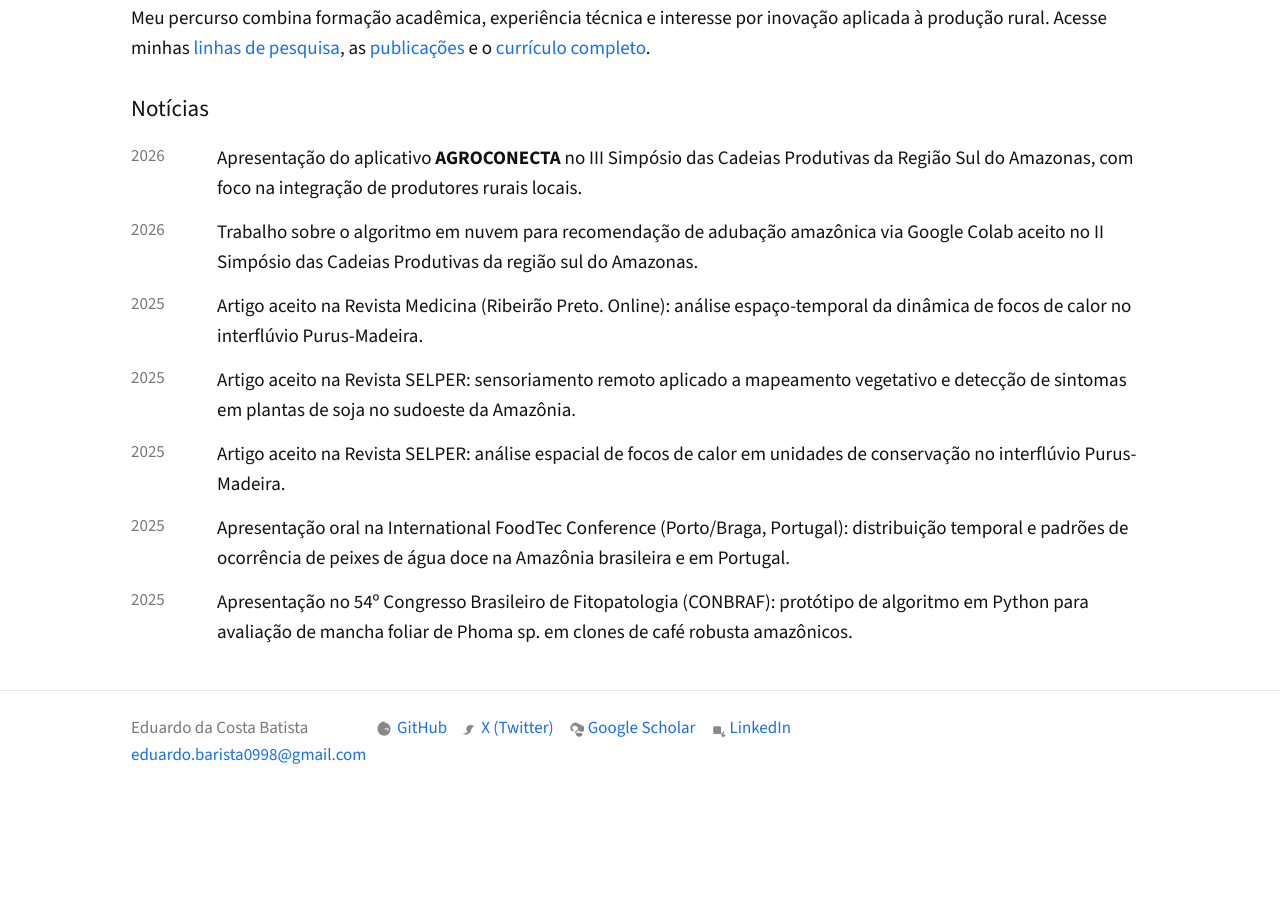
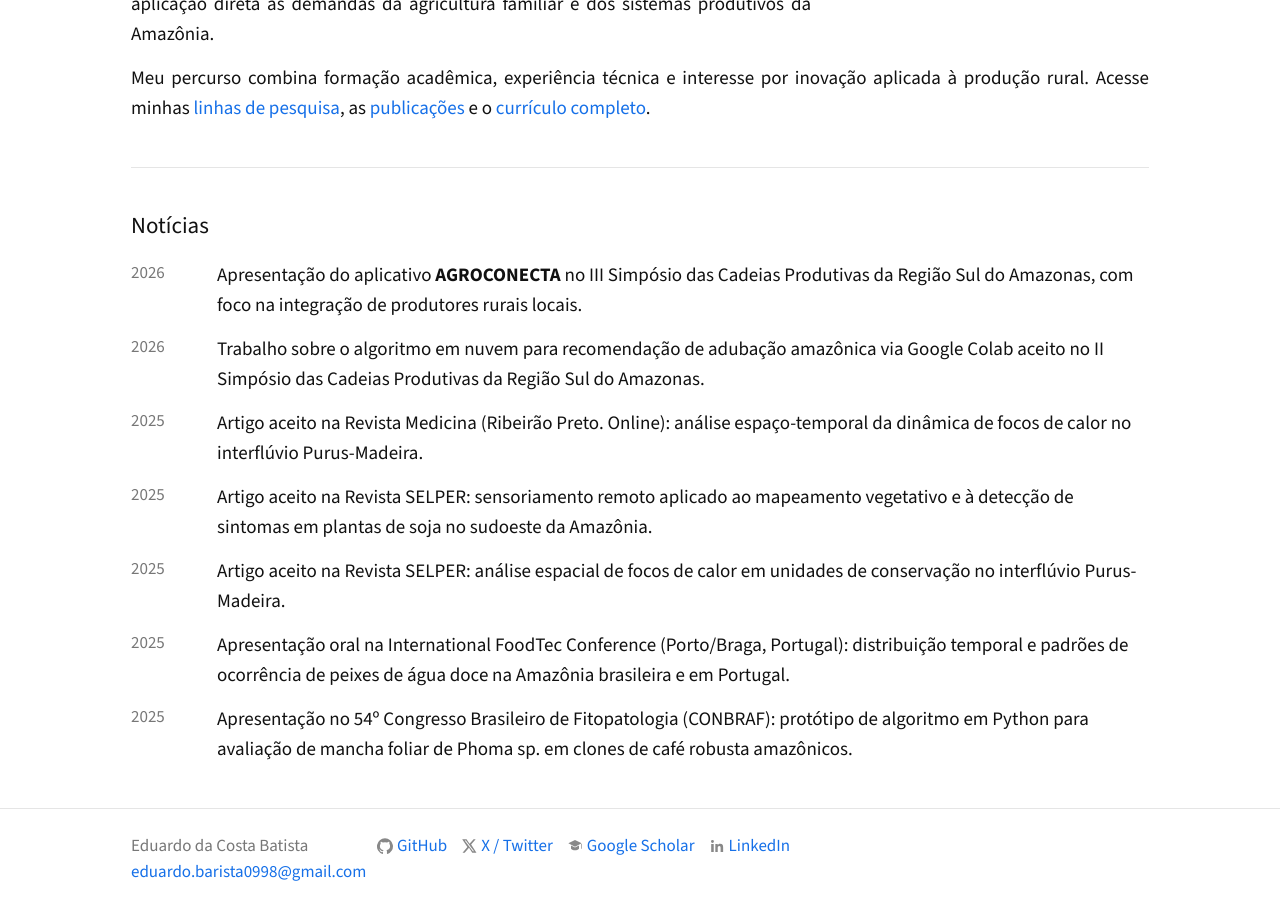
Before and after one commit to eduardobatista-glitch/portfolio_, a plain HTML site: page index.html in a window 1280 px wide. Shown: the part 470-1386 px from the top of the page. Before the commit the page ends 1269 px from the top, so only its background shows below. Drawn offline with nearby package versions, Linux system fonts and the light colour scheme.

Commit message:
Refactor index.html for improved structure and content

```diff
--- a/index.html
+++ b/index.html
@@ -1,14 +1,13 @@
-<!-- index.html -->
 <!DOCTYPE html>
 <html lang="pt-BR">
   <head>
     <meta charset="UTF-8" />
-    <meta name="viewport" content="width=device-width, initial-scale=1.0" />
-    <title>Eduardo da Costa Batista</title>
+    <meta name="viewport" content="width=device-width, initial-scale=1" />
     <meta
       name="description"
-      content="Portfolio acadêmico de Eduardo da Costa Batista"
+      content="Portfólio acadêmico de Eduardo da Costa Batista."
     />
+    <title>Eduardo da Costa Batista</title>
     <link rel="preconnect" href="https://fonts.googleapis.com" />
     <link rel="preconnect" href="https://fonts.gstatic.com" crossorigin />
     <link
@@ -31,15 +30,17 @@
     </header>
 
     <main class="container page-home">
-      <div class="bio-wrap">
+      <section class="about-container" aria-label="Sobre Eduardo">
+        <figure class="about-image">
           <img
-          class="foto"
             src="assets/foto.jpg"
             alt="Foto de Eduardo da Costa Batista"
             width="320"
             height="390"
           />
+        </figure>
 
+        <div class="about-text">
           <p>
             Sou graduando em Engenharia Agronômica pela Universidade Federal do
             Amazonas (UFAM), Campus Humaitá, técnico em Agropecuária pelo IFAM /
@@ -51,17 +52,17 @@
 
           <p>
             No LIOP, participo do monitoramento de desembarques pesqueiros
-          artesanais no Médio Rio Madeira, com foco na metodologia
-          Tecnologia de Baixo Custo Aplicada ao Monitoramento da Pesca em
-          Pequena Escala (TSBCAMPPE), catalogando biomassa, esforço de captura e
-          indicadores de manejo sustentável.
+            artesanais no Médio Rio Madeira, com foco na metodologia Tecnologia
+            de Baixo Custo Aplicada ao Monitoramento da Pesca em Pequena Escala
+            (TSBCAMPPE), catalogando biomassa, esforço de captura e indicadores
+            de manejo sustentável.
           </p>
 
           <p>
             Também desenvolvo atividades em Python e Google Colab para apoio à
-          agrotecnologia, análise de dados ambientais e recomendação técnica em
-          solos, com aplicação direta às demandas da agricultura familiar e dos
-          sistemas produtivos da Amazônia.
+            agrotecnologia, análise de dados ambientais e recomendação técnica
+            em solos, com aplicação direta às demandas da agricultura familiar
+            e dos sistemas produtivos da Amazônia.
           </p>
 
           <p>
@@ -72,81 +73,70 @@
             <a href="curriculo.html">currículo completo</a>.
           </p>
         </div>
+      </section>
 
-      <h2>Notícias</h2>
-
+      <section class="news-section" aria-labelledby="noticias-titulo">
+        <h2 id="noticias-titulo">Notícias</h2>
         <ul class="lista">
           <li>
             <span class="data">2026</span>
-          <div>
             <p>
               Apresentação do aplicativo <strong>AGROCONECTA</strong> no III
               Simpósio das Cadeias Produtivas da Região Sul do Amazonas, com foco
               na integração de produtores rurais locais.
             </p>
-          </div>
           </li>
           <li>
             <span class="data">2026</span>
-          <div>
             <p>
               Trabalho sobre o algoritmo em nuvem para recomendação de adubação
               amazônica via Google Colab aceito no II Simpósio das Cadeias
-              Produtivas da região sul do Amazonas.
+              Produtivas da Região Sul do Amazonas.
             </p>
-          </div>
           </li>
           <li>
             <span class="data">2025</span>
-          <div>
             <p>
               Artigo aceito na Revista Medicina (Ribeirão Preto. Online):
               análise espaço-temporal da dinâmica de focos de calor no
               interflúvio Purus-Madeira.
             </p>
-          </div>
           </li>
           <li>
             <span class="data">2025</span>
-          <div>
             <p>
-              Artigo aceito na Revista SELPER: sensoriamento remoto aplicado a
-              mapeamento vegetativo e detecção de sintomas em plantas de soja no
-              sudoeste da Amazônia.
+              Artigo aceito na Revista SELPER: sensoriamento remoto aplicado ao
+              mapeamento vegetativo e à detecção de sintomas em plantas de soja
+              no sudoeste da Amazônia.
             </p>
-          </div>
           </li>
           <li>
             <span class="data">2025</span>
-          <div>
             <p>
-              Artigo aceito na Revista SELPER: análise espacial de focos de calor
-              em unidades de conservação no interflúvio Purus-Madeira.
+              Artigo aceito na Revista SELPER: análise espacial de focos de
+              calor em unidades de conservação no interflúvio Purus-Madeira.
             </p>
-          </div>
           </li>
           <li>
             <span class="data">2025</span>
-          <div>
             <p>
-              Apresentação oral na International FoodTec Conference (Porto/Braga,
-              Portugal): distribuição temporal e padrões de ocorrência de peixes
-              de água doce na Amazônia brasileira e em Portugal.
+              Apresentação oral na International FoodTec Conference
+              (Porto/Braga, Portugal): distribuição temporal e padrões de
+              ocorrência de peixes de água doce na Amazônia brasileira e em
+              Portugal.
             </p>
-          </div>
           </li>
           <li>
             <span class="data">2025</span>
-          <div>
             <p>
               Apresentação no 54º Congresso Brasileiro de Fitopatologia
               (CONBRAF): protótipo de algoritmo em Python para avaliação de
               mancha foliar de <em>Phoma</em> sp. em clones de café robusta
               amazônicos.
             </p>
-          </div>
           </li>
         </ul>
+      </section>
     </main>
 
     <footer class="site-footer">
@@ -154,39 +144,34 @@
         <div class="footer-col">
           <div class="footer-name">Eduardo da Costa Batista</div>
           <div class="footer-email">
-            <a href="mailto:eduardo.barista0998@gmail.com"
-              >eduardo.barista0998@gmail.com</a
-            >
+            <a href="mailto:eduardo.barista0998@gmail.com">
+              eduardo.barista0998@gmail.com
+            </a>
           </div>
         </div>
 
-        <div class="footer-col footer-social">
+        <div class="footer-col footer-social" aria-label="Redes e perfis">
           <div class="social-link">
             <svg viewBox="0 0 24 24" aria-hidden="true">
-              <path
-                d="M12 .5C5.9.5.8 5.6.8 12c0 5.5 4.4 10.1 10.2 10.1 5.1 0 9.3-4.7 9.3-10.1 0-5.4-4.2-9.9-9.3-9.9zm4.9 7.5c-.5 0-1 .2-1.2.5-.2.2-.3.4-.3.7 0 .4.3.7.7.8.4.1.8.1 1.2-.1.3-.1.5-.4.6-.7.3-.4.5-.9.5-1.4 0-1.9-1.5-3.5-3.4-3.5-1.9 0-3.4 1.6-3.4 3.5 0 1.3.7 2.4 2.1 3.1.5.2 1 .3 1.5.4.4.1.7.2 1 .3.2.2.3.4.3.7 0 .5-.3.9-.9.9h-1.7c-.6 0-1.1-.4-1.5-.9-.4-.4-.6-.8-.6-1.4 0-.6.3-1.1.8-1.4.6-.5 1.4-.6 2.2-.5.7.2 1.4.6 1.8 1.1.4.5.7 1.1.8 1.8.1.4.2.8.2 1.2.1.7-.3 1.2-.8 1.2h-1.2c-.6 0-1.1-.4-1.4-.9-.3-.4-.5-.9-.5-1.4 0-.8.7-1.5 1.5-1.5h.7z"
-              />
+              <path d="M12 .5a12 12 0 0 0-3.8 23.4c.6.1.8-.3.8-.6v-2.2c-3.3.7-4-1.4-4-1.4-.5-1.3-1.3-1.6-1.3-1.6-1.1-.8.1-.8.1-.8 1.2.1 1.8 1.2 1.8 1.2 1.1 1.8 2.8 1.3 3.5 1 .1-.8.4-1.3.8-1.6-2.7-.3-5.5-1.4-5.5-6a4.7 4.7 0 0 1 1.2-3.2 4.3 4.3 0 0 1 .1-3.2s1-.3 3.3 1.2a11.3 11.3 0 0 1 6 0c2.3-1.5 3.3-1.2 3.3-1.2.7 1.7.3 3 .1 3.2a4.7 4.7 0 0 1 1.2 3.2c0 4.6-2.8 5.7-5.5 6 .4.4.8 1 .8 2v3.4c0 .3.2.7.8.6A12 12 0 0 0 12 .5Z" />
             </svg>
             <a href="https://github.com/eduardobatista-glitch" target="_blank" rel="noreferrer">GitHub</a>
           </div>
-
           <div class="social-link">
             <svg viewBox="0 0 24 24" aria-hidden="true">
-              <path d="M22 5.8c-1.2.8-2.6 1.2-3.9 1.5-1.2-.7-2.7-1.2-4.2-1.2-3.4 0-6 2.6-6 6 0 1.1.5 2.1 1.3 2.8-.1 0-.1.1-.1.1 0 1.2.7 2.2 1.6 2.5-.4.1-.8.2-1.2.2-.7 0-1.2-.4-1.8-.8-1.9 1.7-2.6 2.2-4.5 2.2-1 0-1.8-.4-2.7-1.3.8 1 1.8 1.6 2.8 2 1.2.5 2.4.7 3.8.7 3.5 0 6.9-2.1 7.6-5.4.7-1.3 1.2-2.4 1.2-3.8v-.2c.5-.4 1.4-1.2 2.3-2.4z" />
+              <path d="M18.9 2H22l-6.8 7.8L23.2 22h-6.3L12 14.6 5.5 22H2.3l7.3-8.4L1.8 2h6.5l4.5 6.8L18.9 2Zm-1.1 18h1.7L7.3 3.9H5.5L17.8 20Z" />
             </svg>
-            <a href="https://x.com/Eduardo44694421" target="_blank" rel="noreferrer">X (Twitter)</a>
+            <a href="https://x.com/Eduardo44694421" target="_blank" rel="noreferrer">X / Twitter</a>
           </div>
-
           <div class="social-link">
             <svg viewBox="0 0 24 24" aria-hidden="true">
-              <path d="M12 2.3c-4.7 0-8.5 3.8-8.5 8.5 0 3.1 1.8 3.9 3.5 4.5.3.2.4.3.6.4l1.5-2.7c-1.7-.2-2.8-1.4-2.8-2.9 0-2.1 1.8-2.9 3.8-2.9 2.9 0 4.9 2.7 4.9 3.9 0 1.5-1.1 2.9-2.9 3.3-.2.2-.3.3-.5.4l-1.5 2.7c1.5.3 2.9.5 3.8.3.5-.2 1.2-.2 1.9-.2.8 0 1.4.1 2.1.2.5.1.7.2 1 .3 1.9.1 2.8 1.4 2.8 2.3 0 2.4-2.1 3.2-4.9 3.2-3.1 0-5.1-2.1-5.1-4.9 0-2.2 2.1-3.5 3.8-4.1.3-.2.4-.2.6-.2.8.2 1.3.5 1.9.9.6.5 1.2.9 2.1.9h.2c1.4 0 2.8-.4 3.8-1.1.3-.2.4-.2.6-.1.8.2 1.3.5 1.9.9.7.5 1.4 1 2.5 1 1.4 0 2.7-.8 3.7-1.7.3-.2.4-.2.6-.1.7.2 1.1.4 1.7.8.3.2.4.2.6.2.7 0 1.4-.5 1.8-1.1.3-.5.5-1 .5-1.7.1-.9-.1-1.8-.4-2.5-.4-.9-1.2-1.8-2.1-2.5-.9-.7-3-1.2-4.7-1.2-1.5 0-3.1.4-4.2.9-.4.2-.8.5-1.2.8z" />
+              <path d="m2 8 10-5 10 5-10 5L2 8Zm4 3.1 6 3 6-3V16c-3.5 3-8.5 3-12 0v-4.9ZM22 9v7h-1V9h1Z" />
             </svg>
-            <a href="https://scholar.google.com.br/citations?user=D_aGM8UAAAAJ&hl=pt-BR" target="_blank" rel="noreferrer">Google Scholar</a>
+            <a href="https://scholar.google.com.br/citations?user=D_aGM8UAAAAJ&amp;hl=pt-BR" target="_blank" rel="noreferrer">Google Scholar</a>
           </div>
-
           <div class="social-link">
             <svg viewBox="0 0 24 24" aria-hidden="true">
-              <path d="M6.94 7.98A2.15 2.15 0 0 0 4.8 10.1v7.2a2.15 2.15 0 0 0 2.14 2.15h7.26a2.15 2.15 0 0 0 2.15-2.15v-7.2a2.15 2.15 0 0 0-2.15-2.15H6.94zm.8 1.96c-.72 0-1.22.5-1.22 1.22v7.1c0 .72.47 1.32 1.22 1.32h7.56c.72 0 1.32-.47 1.32-1.32V9.72c0-.72-.47-1.32-1.22-1.32H7.74zm.1 1.38h7.8v6.3H7.84v-6.3zm11.33 3.74c1.16 0 2.02 1.26 2.02 2.22 0 1.03-.77 2.08-1.89 2.08a2.8 2.8 0 0 0 2.14 1.06c1.1 0 1.63.39 1.63 1.05 0 1.3-1.4 2.44-3.14 2.44-2.08 0-3.09-1.56-3.09-3.92 0-1.86 1.6-2.85 3.02-2.85z" />
+              <path d="M5.2 3a2.2 2.2 0 1 0 0 4.4 2.2 2.2 0 0 0 0-4.4ZM3.3 9h3.8v12H3.3V9Zm6.2 0h3.6v1.6h.1c.5-.9 1.7-1.9 3.5-1.9 3.8 0 4.5 2.5 4.5 5.7V21h-3.8v-5.9c0-1.4 0-3.2-2-3.2s-2.3 1.5-2.3 3.1V21H9.5V9Z" />
             </svg>
             <a href="https://www.linkedin.com/in/eduardo-batista-7bba08291/" target="_blank" rel="noreferrer">LinkedIn</a>
           </div>
```
Lines whose indentation alone changed are shown as unchanged.
